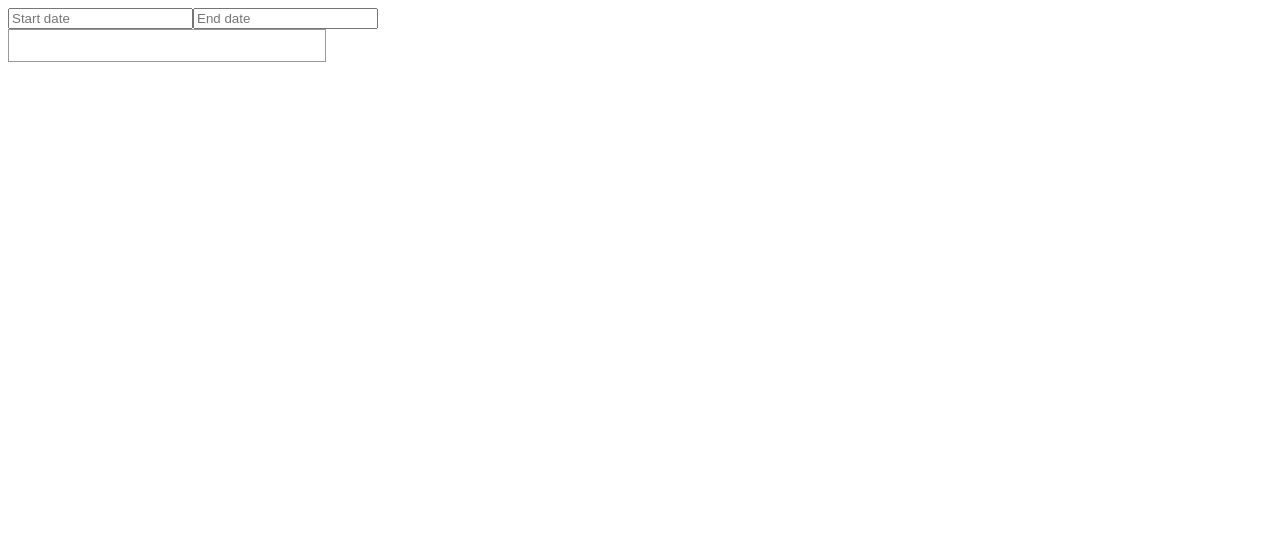
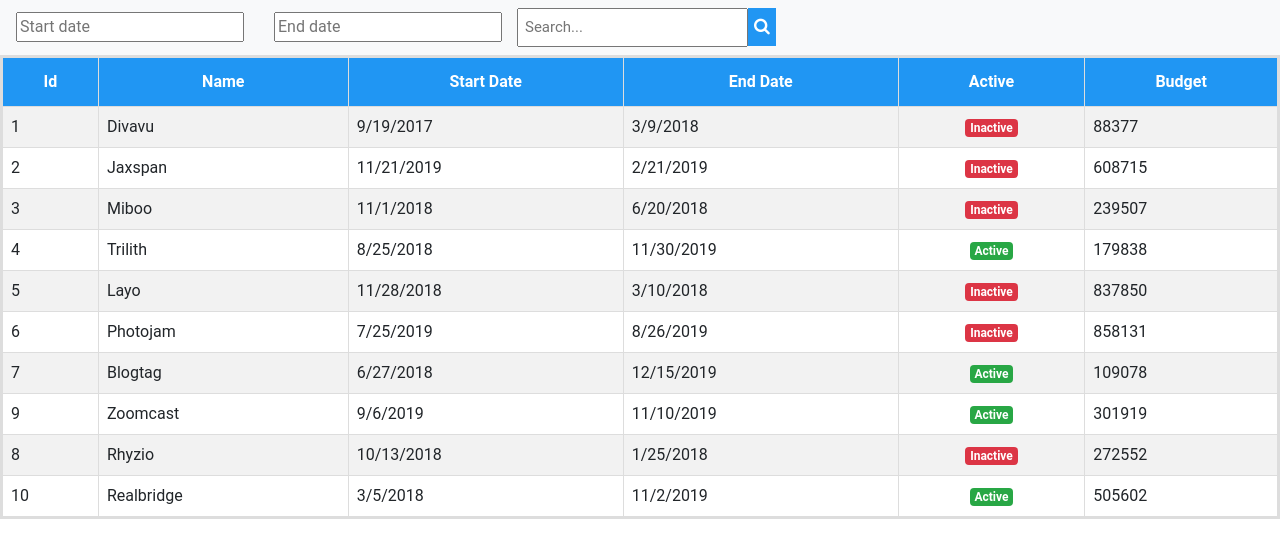
Before and after one commit to shubhamk54/global-front-end, a React app: page /list in a window 1280 px wide. Shown: the top 558 px of the page. Built offline with nearby package versions, Linux system fonts and the light colour scheme.

Commit message:
filter makes them optional and alignment layout

```diff
--- a/app/src/components/DataTable/DataTable.js
+++ b/app/src/components/DataTable/DataTable.js
@@ -14,7 +14,7 @@ class DataTable extends Component {
             {columns.map((column, columnIndex) => {
                 switch (column.type) {
                     case 'pill':
-                        return <td key={columnIndex}>
+                        return <td align="center" key={columnIndex}>
                             <Badge
                                 displayName={dataRow[column.dataKey].title}
                                 variant={dataRow[column.dataKey].type} />
@@ -29,16 +29,12 @@ class DataTable extends Component {
 
     render() {
         return (
-            <div>
-                {
             this.props.data.length > 0 && <table className='data-table'>
                 <tbody>
                     <tr>{this.renderTableHeader(this.props.columns)}</tr>
                     {this.renderTableData(this.props.columns, this.props.data)}
                 </tbody>
             </table>
-                }
-            </div>
         )
     }
 }
--- a/app/src/components/DataTable/DataTable.scss
+++ b/app/src/components/DataTable/DataTable.scss
@@ -1,9 +1,7 @@
 .data-table {
-  text-align: center;
   border-collapse: collapse;
   border: 3px solid #ddd;
   width: 100%;
-
   td,
   th {
     border: 1px solid #ddd;
@@ -22,7 +20,7 @@
     padding-top: 12px;
     padding-bottom: 12px;
     text-align: center;
-    background-color: #4caf50;
+    background-color: #2096f3;
     color: white;
   }
 }
--- a/app/src/components/SearchInput/OptionsList.scss
+++ b/app/src/components/SearchInput/OptionsList.scss
@@ -6,7 +6,6 @@
   max-height: 143px;
   overflow-y: auto;
   padding-left: 0;
-  width: calc(300px + 1rem);
 }
 
 .suggestions li {
--- a/app/src/components/SearchInput/SearchInput.js
+++ b/app/src/components/SearchInput/SearchInput.js
@@ -37,8 +37,7 @@ class SearchInput extends Component {
         }, () => this.props.onChange(this.props.name, inputValue, true));
     };
 
-    onClick = value => {
-        console.log(value);
+    onOptionClick = value => {
         this.setState({
             activeOption: 0,
             filteredOptions: [],
@@ -72,6 +71,12 @@ class SearchInput extends Component {
         }
     };
 
+    onSearchClick = e => {
+        this.setState({
+            showOptions: false,
+        }, () => this.props.onSearchClick());
+    };
+
     render() {
         return (
             <div className="search-input">
@@ -80,10 +85,15 @@ class SearchInput extends Component {
                     onChange={this.onChange}
                     onKeyDown={this.onKeyDown}
                     value={this.props.value}
+                    placeholder={this.props.placeholder}
                 />
+                <button
+                    onClick={this.onSearchClick}
+                ><i className="fa fa-search"></i></button>
+
                 {this.state.filteredOptions.length > 0 && this.state.showOptions && this.props.value && <OptionList
                     options={this.state.filteredOptions}
-                    onClick={this.onClick}
+                    onClick={this.onOptionClick}
                     selectedOptionIndex={this.state.activeOption}
                 />}
             </div>
@@ -100,10 +110,12 @@ SearchInput.propTypes = {
     ]).isRequired,
     suggestedOptions: PropTypes.array,
     onChange: PropTypes.func.isRequired,
+    onSearchClick: PropTypes.func,
 };
 
 SearchInput.defaultProps = {
     suggestedOptions: [],
+    placeholder: 'Search...',
 }
 
 export default SearchInput;
--- a/app/src/components/SearchInput/SearchInput.scss
+++ b/app/src/components/SearchInput/SearchInput.scss
@@ -1,7 +1,20 @@
 .search-input {
   input {
-    border: 1px solid #999;
-    padding: 0.5rem;
-    width: 300px;
+    padding: 6px;
+    font-size: 15px;
+    font-weight: 400;
+    float: left;
+  }
+  button {
+    padding: 6px;
+    background: #2196f3;
+    color: white;
+    font-size: 17px;
+    border: none;
+    cursor: pointer;
+  }
+
+  button:hover {
+    background: #0b7dda;
   }
 }
--- a/app/src/containers/campaignView/CampaignView.js
+++ b/app/src/containers/campaignView/CampaignView.js
@@ -6,6 +6,7 @@ import { connect } from 'react-redux';
 import Datatable from '../../components/DataTable/DataTable.js';
 import DayPickerInput from 'react-day-picker/DayPickerInput';
 import SearchInput from '../../components/SearchInput/SearchInput.js';
+import { Navbar, Row, Col } from "react-bootstrap";
 
 // redux actions & selectors
 import { fetchCampaignDataAction } from '../../actions/dataActions.js';
@@ -13,7 +14,6 @@ import { campaignDataSelector, campaignNamesSelector } from '../../selectors/dat
 
 // Styles
 import 'react-day-picker/lib/style.css';
-
 const FORMAT = 'MM/dd/yyyy';
 
 import {
@@ -66,15 +66,24 @@ export class CampaignView extends React.Component {
 
         return <React.Fragment>
 
+            <Navbar className="bg-light justify-content-between">
+                <Row >
+                    <Col>
                         <DayPickerInput
-                selectedDays={this.state.startDate}
                             formatDate={formatDate}
                             format={FORMAT}
                             parseDate={parseDate}
                             placeholder={`Start date`}
+                            dayPickerProps={{
+                                showWeekNumbers: true,
+                                todayButton: 'Today',
+                            }}
+
+                            onDayClick={this.handleDayClick}
                             onDayChange={this.calendarDayChange('startDate')}
                         />
-
+                    </Col>
+                    <Col >
                         <DayPickerInput
                             selectedDays={this.state.endDate}
                             formatDate={formatDate}
@@ -83,12 +92,18 @@ export class CampaignView extends React.Component {
                             placeholder={`End date`}
                             onDayChange={this.calendarDayChange('endDate')}
                         />
+                    </Col>
+                </Row>
+                <Col>
                     <SearchInput
                         suggestedOptions={this.props.campaignNames}
                         name='userInput'
                         onChange={this.onSearchChange}
-                value={this.state['userInput']}
+                        value={this.state.userInput}
+                        onSearchClick={() => this.props.fetchCampaignData(this.state.startDate, this.state.endDate, this.state.userInput)}
                     />
+                </Col>
+            </Navbar>
             <Datatable
                 data={this.props.gridData}
                 columns={this.props.columns}
--- a/app/src/index.html
+++ b/app/src/index.html
@@ -7,7 +7,7 @@
     <meta http-equiv="X-UA-Compatible" content="ie=edge">
     <meta name="Description" content="Adform Assignment">
     <link rel="icon" type="image/png" href="assets/img/favicon.ico" />
-
+    <link rel="stylesheet" href="https://cdnjs.cloudflare.com/ajax/libs/font-awesome/4.7.0/css/font-awesome.min.css">
     <title>Adform Assignment</title>
 </head>
 
@@ -17,4 +17,5 @@
         please <strong>enable JS</strong> to make this app work.</noscript>
     <script src="/constants.js"></script>
 </body>
+
 </html>
--- a/app/src/index.jsx
+++ b/app/src/index.jsx
@@ -6,6 +6,7 @@ import configureStore from 'Store/configureStore';
 import App from 'Containers/App/App.js';
 
 import 'Assets/scss/index.scss';
+import "bootstrap/dist/css/bootstrap.min.css";
 
 const store = configureStore();
 
--- a/app/src/selectors/dataSelector.js
+++ b/app/src/selectors/dataSelector.js
@@ -12,12 +12,12 @@ export function campaignDataSelector({ gridData = [], startDate, endDate, search
 
         const startDateEpoch = new Date(dataRow.startDate).getTime();
         const endDateEpoch = new Date(dataRow.endDate).getTime();
+        // Filter for matching name
 
-        // Filter for matching name
         if (dataRow.name.toLowerCase().indexOf(searchValue.toLowerCase()) > -1
-            && startDateEpoch >= userSelectedStartDateEpoch
-            && endDateEpoch <= userSelectedEndDateEpoch
-            && endDateEpoch >= userSelectedStartDateEpoch
+            && (isNaN(userSelectedStartDateEpoch) || startDateEpoch >= userSelectedStartDateEpoch)
+            && (isNaN(userSelectedEndDateEpoch) || endDateEpoch <= userSelectedEndDateEpoch)
+            && (isNaN(userSelectedStartDateEpoch) || endDateEpoch >= userSelectedStartDateEpoch)
         ) {
 
             formattedDataGrid = formattedDataGrid.concat({
--- a/package.json
+++ b/package.json
@@ -37,12 +37,14 @@
     "webpack-dev-server": "^3.8.1"
   },
   "dependencies": {
+    "bootstrap": "^4.3.1",
     "classnames": "^2.2.6",
     "css-loader": "^3.2.0",
     "date-fns": "^2.2.1",
     "file-loader": "^4.2.0",
     "prop-types": "^15.7.2",
     "react": "^16.8.0",
+    "react-bootstrap": "^1.0.0-beta.12",
     "react-day-picker": "^7.3.2",
     "react-dom": "^16.8.0",
     "react-redux": "^7.1.1",
```
Lines whose indentation alone changed are shown as unchanged.
